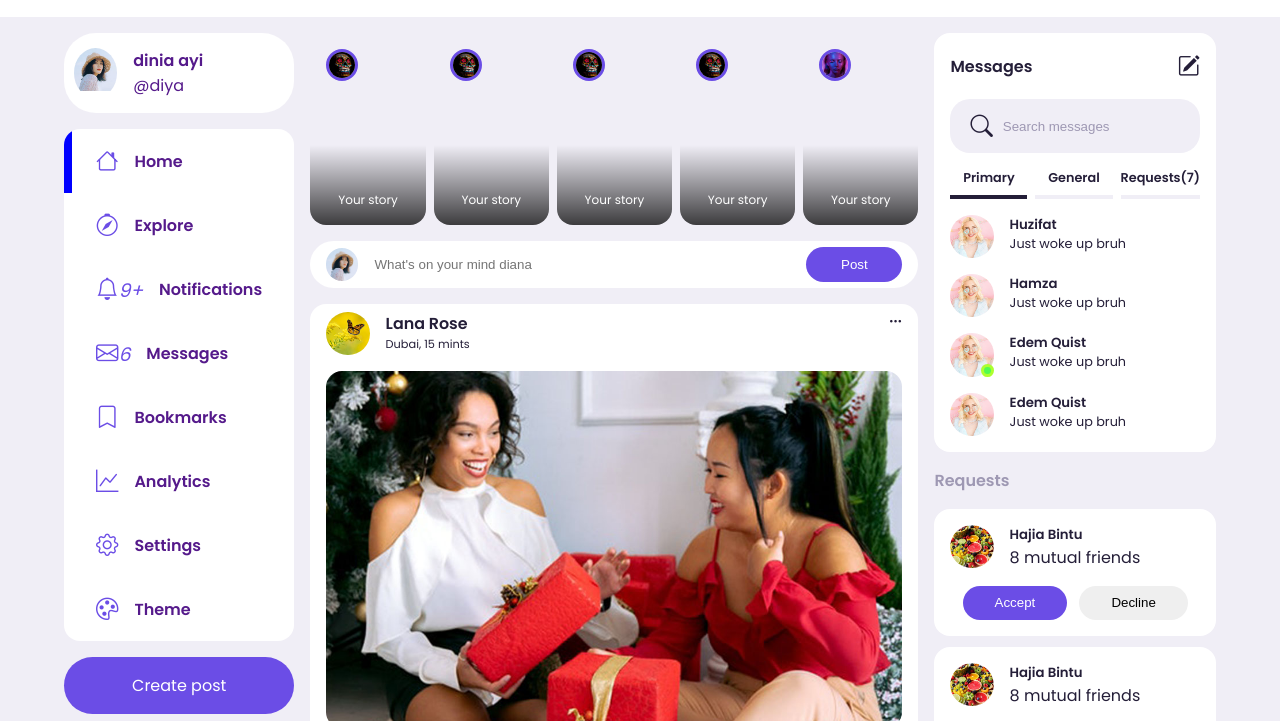
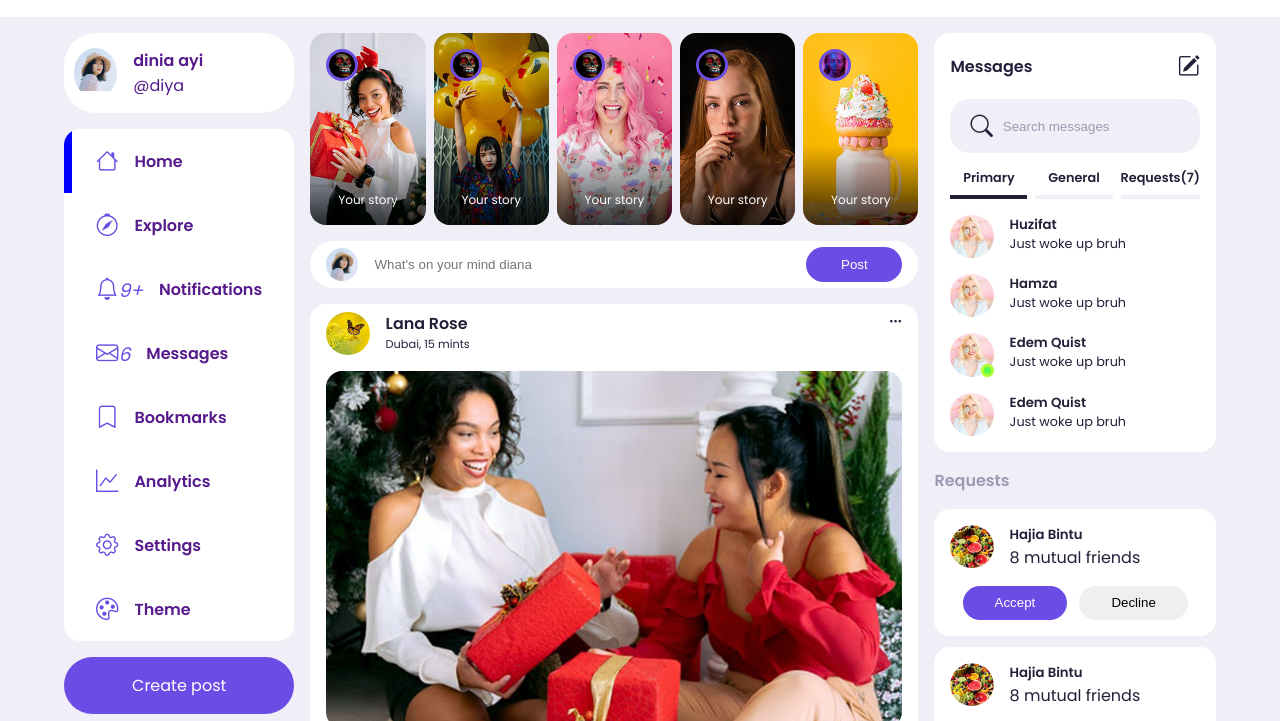
Before and after one commit to Hamza65523/Social-media-website, a plain HTML site: page index.html in a window 1280 px wide. Shown: the part 68-789 px from the top of the page. Drawn offline with nearby package versions, Linux system fonts and the light colour scheme; the site is published under a folder, as on GitHub Pages, so addresses that start at the root find nothing.

Commit message:
commit third

```diff
--- a/styles.css
+++ b/styles.css
@@ -222,22 +222,22 @@ main .container{
     bottom: 0;
 }
 .middle .stories .story:nth-child(1){
-    background: url(/images/story-1.jpg) no-repeat center center/cover;
+    background: url(images/story-1.jpg) no-repeat center center/cover;
 }
 .middle .stories .story:nth-child(2){
-    background: url(/images/story-2.jpg) no-repeat center center/cover;
+    background: url(images/story-2.jpg) no-repeat center center/cover;
 }
 .middle .stories .story:nth-child(3){
-    background: url(/images/story-3.jpg) no-repeat center center/cover;
+    background: url(images/story-3.jpg) no-repeat center center/cover;
 }
 .middle .stories .story:nth-child(4){
-    background: url(/images/story-4.jpg) no-repeat center center/cover;
+    background: url(images/story-4.jpg) no-repeat center center/cover;
 }
 .middle .stories .story:nth-child(5){
-    background: url(/images/story-5.jpg) no-repeat center center/cover;
+    background: url(images/story-5.jpg) no-repeat center center/cover;
 }
 .middle .stories .story:nth-child(6){
-    background: url(/images/story-6.jpg) no-repeat center center/cover;
+    background: url(images/story-6.jpg) no-repeat center center/cover;
 }
 .middle .stories .story .profile-photo{
     width: 2rem;
```
